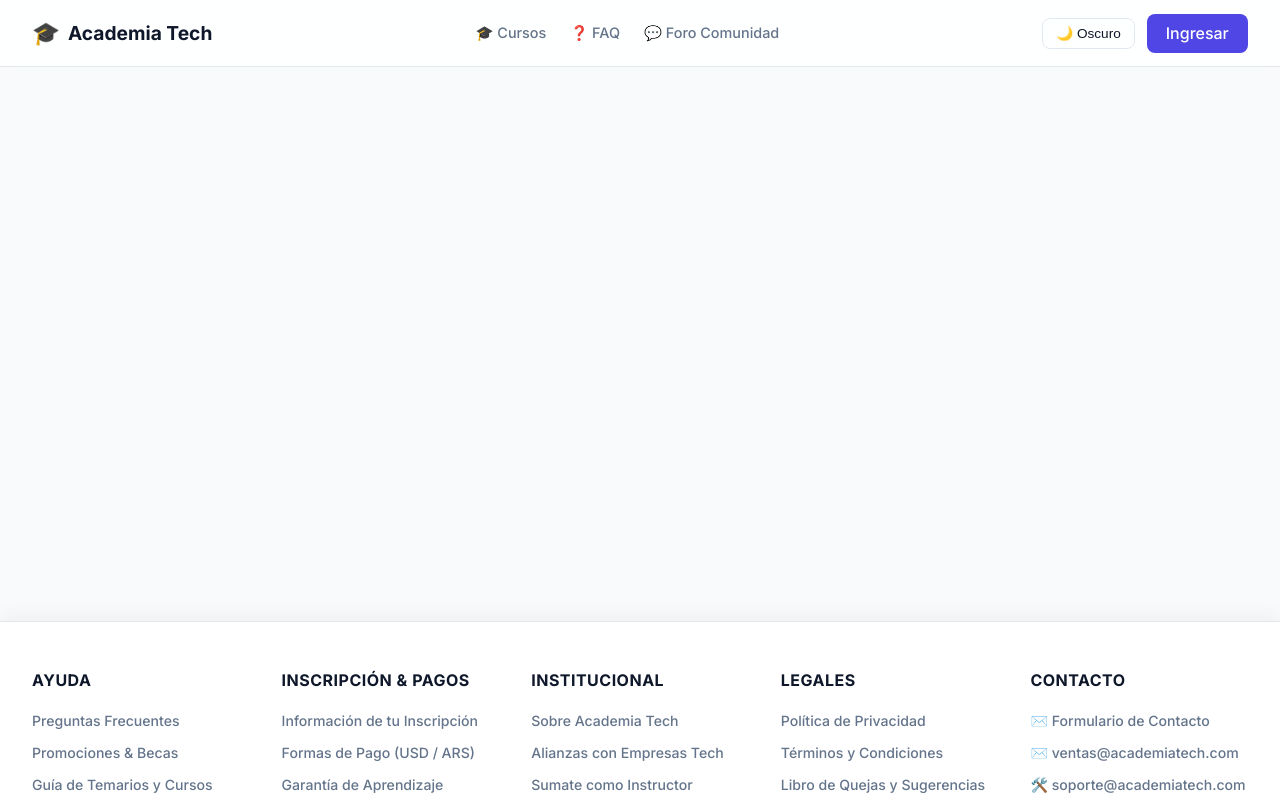
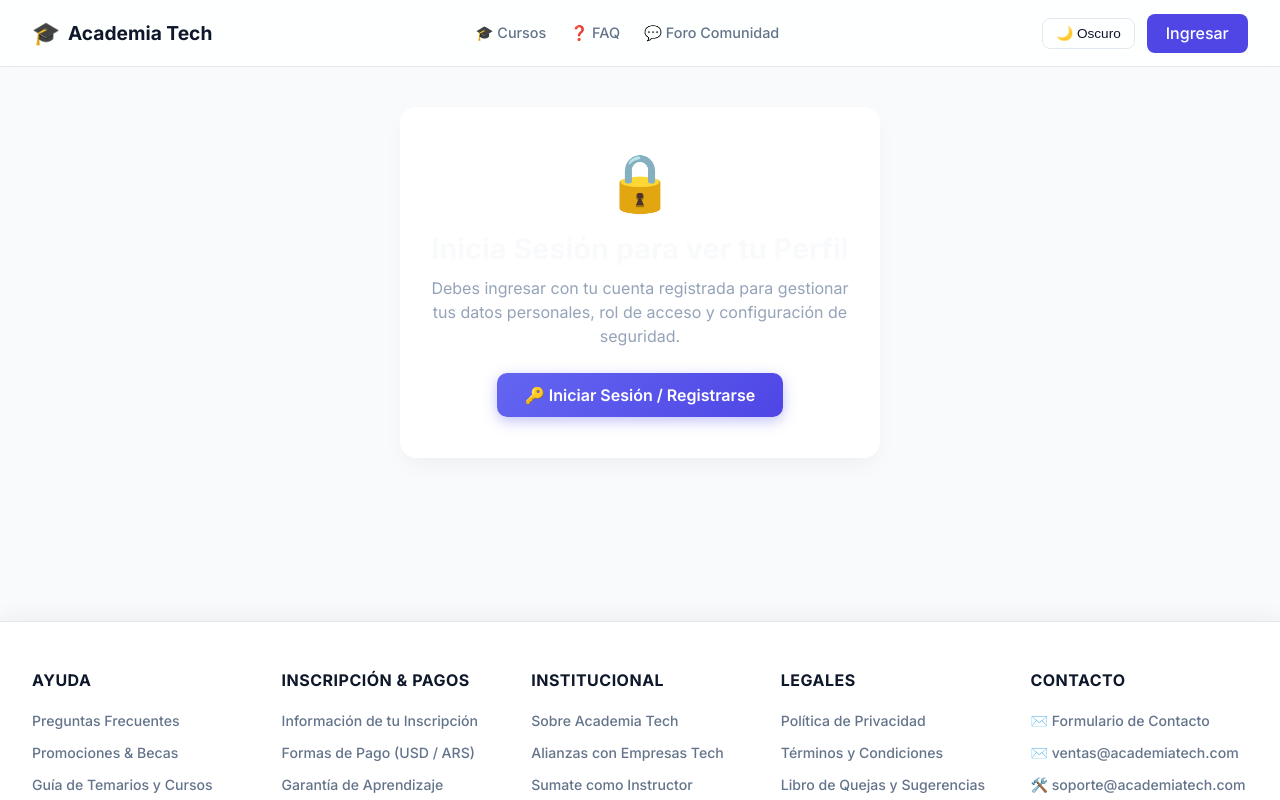
Before and after one commit to melisapedrozo091/multiuser-app, an Angular app in the folder frontend/: page /profile in a window 1280 px wide. Shown: the top 800 px of the page. Built offline with nearby package versions, Linux system fonts and the light colour scheme.

Commit message:
fix: render unauthenticated callout card on profile route instead of blank screen

```diff
--- a/frontend/src/app/features/profile/profile.component.html
+++ b/frontend/src/app/features/profile/profile.component.html
@@ -1,4 +1,5 @@
 <div class="page-container" style="max-width: 750px; margin: 40px auto; padding: 0 20px;">
+  <!-- If Logged In -->
   <div class="card profile-card" *ngIf="auth.currentUser as user">
     <div class="profile-header" style="text-align: center; margin-bottom: 25px;">
       <div class="avatar" style="font-size: 3rem; margin-bottom: 10px;">👤</div>
@@ -56,4 +57,16 @@
       </form>
     </div>
   </div>
+
+  <!-- If Unauthenticated -->
+  <div class="card profile-card auth-prompt" *ngIf="!auth.currentUser" style="text-align: center; padding: 40px 30px; background: var(--card-bg, #1e293b); border-radius: 16px; border: 1px solid rgba(255,255,255,0.1);">
+    <div style="font-size: 3.5rem; margin-bottom: 15px;">🔒</div>
+    <h2 style="font-size: 1.8rem; font-weight: 700; margin-bottom: 10px; color: var(--text-color, #f8fafc);">Inicia Sesión para ver tu Perfil</h2>
+    <p style="color: #94a3b8; max-width: 480px; margin: 0 auto 25px auto; font-size: 1rem; line-height: 1.5;">
+      Debes ingresar con tu cuenta registrada para gestionar tus datos personales, rol de acceso y configuración de seguridad.
+    </p>
+    <a [routerLink]="['/login']" class="btn btn-primary" style="display: inline-block; padding: 12px 28px; border-radius: 10px; background: linear-gradient(135deg, #6366f1 0%, #4f46e5 100%); color: #ffffff; text-decoration: none; font-weight: 600; box-shadow: 0 4px 14px rgba(99, 102, 241, 0.4);">
+      🔑 Iniciar Sesión / Registrarse
+    </a>
+  </div>
 </div>
--- a/frontend/src/app/features/profile/profile.component.ts
+++ b/frontend/src/app/features/profile/profile.component.ts
@@ -1,12 +1,13 @@
 import { Component } from '@angular/core';
 import { CommonModule } from '@angular/common';
 import { FormsModule } from '@angular/forms';
+import { RouterLink } from '@angular/router';
 import { AuthService } from '../../core/services/auth.service';
 
 @Component({
   selector: 'app-profile',
   standalone: true,
-  imports: [CommonModule, FormsModule],
+  imports: [CommonModule, FormsModule, RouterLink],
   templateUrl: './profile.component.html',
   styleUrls: ['./profile.component.css']
 })
```
